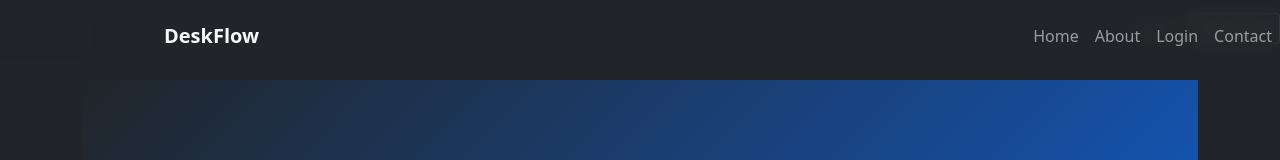
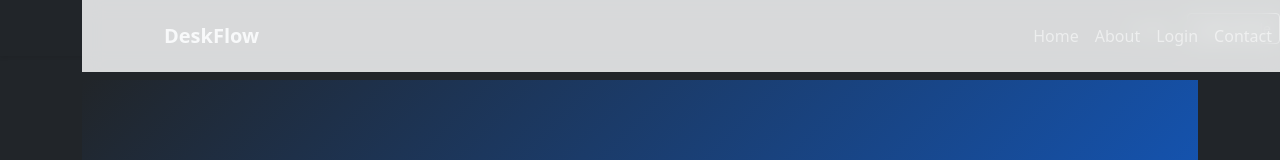
Before and after one commit to thabang56R/Deskflow-Ticket-Service-Request-Portal, a React (Create React App) app in the folder frontend/: page / in a window 1280 px wide. Shown: the top 160 px of the page. Built offline with nearby package versions, Linux system fonts and the light colour scheme; the HTML template or start-up script is replaced by a standard one.

Commit message:
change landing page varient

```diff
--- a/frontend/src/components/Landing.jsx
+++ b/frontend/src/components/Landing.jsx
@@ -45,8 +45,8 @@ const Landing = () => {
         className="floating-navbar py-3"
         style={{
           backgroundColor: darkMode
-            ? "rgba(33, 37, 41, 0.85)"
-            : "rgba(248, 249, 250, 0.85)",
+            ? "rgba(248, 249, 250, 0.85)"
+            : "rgba(33, 37, 41, 0.85)",
         }}
         variant={darkMode ? "dark" : "light"}
       >
```
